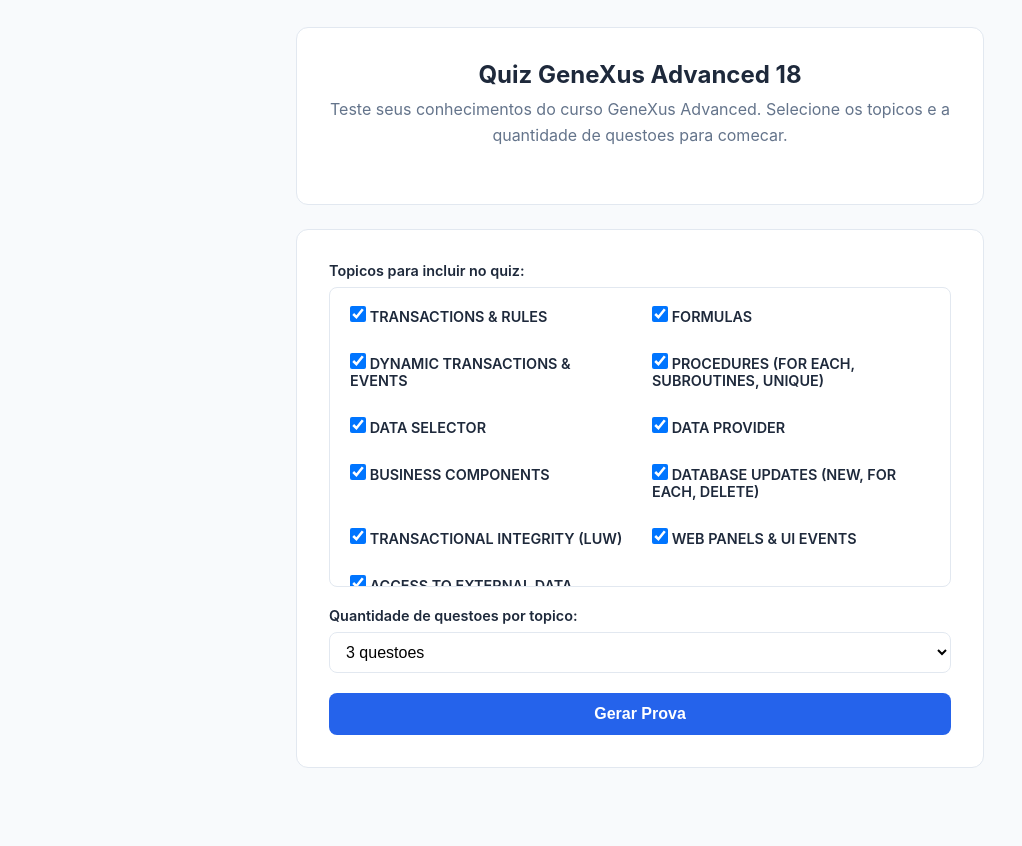
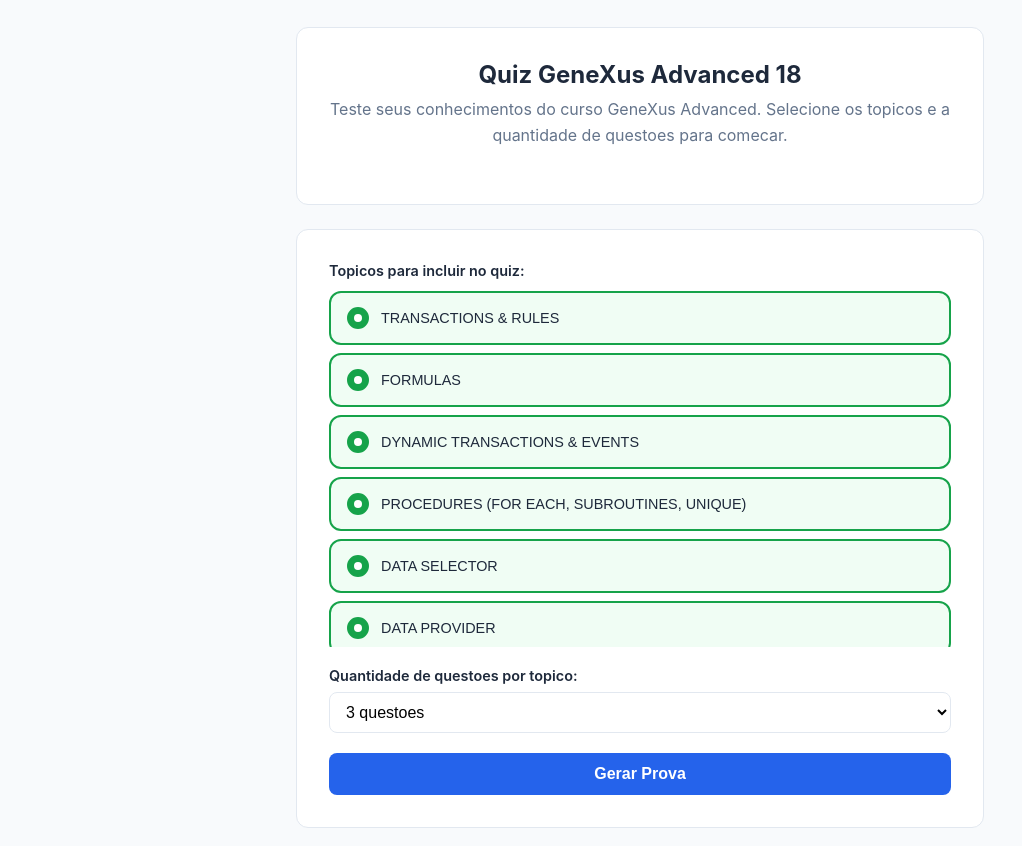
Before and after one commit to diogo-v-s/Quiz-Genexus, a website with bundled scripts: page index.html in a window 1280 px wide. Shown: the part 62-908 px from the top of the page, without its empty margins (0-1022 px from the left). Before the commit the page ends 886 px from the top, so only its background shows below. Built offline with nearby package versions, Linux system fonts and the light colour scheme; files whose address does not match are found by name.

Commit message:
Ajuste visual de tela de selacao de temas

```diff
--- a/css/style.css
+++ b/css/style.css
@@ -65,28 +65,63 @@ body {
 .form-group label { display: block; font-weight: 600; margin-bottom: 8px; font-size: 0.9rem; }
 
 .topic-list {
-  display: grid;
-  grid-template-columns: repeat(auto-fill, minmax(200px, 1fr));
+  display: flex;
+  flex-direction: column;
   gap: 8px;
-  max-height: 300px;
+  max-height: 360px;
   overflow-y: auto;
-  border: 1px solid var(--border);
-  border-radius: 8px;
-  padding: 12px;
+  padding: 4px 0;
 }
 
-.topic-item {
+.topic-pill {
   display: flex;
   align-items: center;
-  gap: 8px;
-  padding: 6px 8px;
-  border-radius: 6px;
+  gap: 12px;
+  width: 100%;
+  padding: 14px 16px;
+  border: 2px solid var(--border);
+  border-radius: 12px;
+  background: var(--card);
   cursor: pointer;
-  font-size: 0.875rem;
-  transition: background 0.15s;
+  font-size: 0.9rem;
+  font-weight: 500;
+  transition: all 0.15s;
+  text-align: left;
+  color: var(--text);
+  user-select: none;
 }
-.topic-item:hover { background: #f1f5f9; }
-.topic-item input[type="checkbox"] { width: 16px; height: 16px; cursor: pointer; }
+.topic-pill:hover { border-color: #94a3b8; background: #f8fafc; }
+.topic-pill:disabled { opacity: 0.5; cursor: not-allowed; }
+.topic-pill:disabled:hover { border-color: var(--border); background: var(--card); }
+.topic-pill.selected { border-color: var(--success); background: #f0fdf4; }
+
+.pill-radio {
+  width: 22px;
+  height: 22px;
+  border-radius: 50%;
+  border: 2px solid #cbd5e1;
+  display: flex;
+  align-items: center;
+  justify-content: center;
+  flex-shrink: 0;
+  transition: all 0.15s;
+}
+.topic-pill.selected .pill-radio {
+  border-color: var(--success);
+  background: var(--success);
+}
+.pill-radio::after {
+  content: '';
+  width: 8px;
+  height: 8px;
+  border-radius: 50%;
+  background: white;
+  opacity: 0;
+  transition: opacity 0.15s;
+}
+.topic-pill.selected .pill-radio::after { opacity: 1; }
+
+.pill-label { flex: 1; }
 
 select {
   width: 100%;
--- a/js/main.js
+++ b/js/main.js
@@ -46,14 +46,12 @@ function updateQuestionCard(s) {
   const q = s.questions[s.currentIndex];
   if (!q) return;
 
-  // Update question card
   const card = document.getElementById('questionCard');
   if (card) {
     const answer = s.answers[s.currentIndex] ?? null;
     card.outerHTML = renderQuestion(q, answer);
   }
 
-  // Update nav buttons
   const nav = document.querySelector('.nav-buttons');
   if (nav) {
     const total = s.questions.length;
@@ -90,7 +88,7 @@ function handleStateChange(newState, prevState) {
   if (newState.screen !== prevState.screen) {
     navigate(newState.screen);
   } else if (newState.screen === 'quiz') {
-    if (newState.currentIndex !== prevState.currentIndex || newState.answers !== prevState.answers) {
+    if (newState.currentIndex !== prevState.currentIndex) {
       updateQuestionCard(newState);
     } else {
       updateCounter(newState);
--- a/js/screens/QuizScreen.js
+++ b/js/screens/QuizScreen.js
@@ -90,6 +90,12 @@ function selectAnswer(selectedIndex) {
   };
 
   setState({ answers: newAnswers });
+
+  // Direct DOM update - no re-render
+  const options = document.querySelectorAll('.option');
+  options.forEach((opt, i) => {
+    opt.classList.toggle('selected', i === selectedIndex);
+  });
 }
 
 function finishQuiz() {
--- a/js/screens/StartScreen.js
+++ b/js/screens/StartScreen.js
@@ -18,12 +18,10 @@ export function render() {
               ${s.topics.length === 0
                 ? '<p style="color:var(--muted)">Carregando topicos...</p>'
                 : s.topics.map(t => `
-                  <label class="topic-item">
-                    <input type="checkbox" value="${t}"
-                      ${s.selectedTopics.includes(t) ? 'checked' : ''}
-                      ${s.generating ? 'disabled' : ''}>
-                    <span>${t}</span>
-                  </label>
+                  <button type="button" class="topic-pill${s.selectedTopics.includes(t) ? ' selected' : ''}" data-topic="${t}" ${s.generating ? 'disabled' : ''}>
+                    <span class="pill-radio"></span>
+                    <span class="pill-label">${t}</span>
+                  </button>
                 `).join('')
               }
             </div>
@@ -53,26 +51,38 @@ export function mount() {
   const form = document.getElementById('configForm');
   const topicList = document.getElementById('topicList');
 
-  // Load topics if not already loaded
   if (getState().topics.length === 0) {
     loadTopics();
   }
 
+  const onPillClick = (e) => {
+    const pill = e.target.closest('.topic-pill');
+    if (!pill) return;
+    const topic = pill.dataset.topic;
+    const s = getState();
+    let selected = [...s.selectedTopics];
+    if (selected.includes(topic)) {
+      selected = selected.filter(t => t !== topic);
+    } else {
+      selected.push(topic);
+    }
+    pill.classList.toggle('selected');
+    setState({ selectedTopics: selected, error: null });
+  };
+
   const onSubmit = async (e) => {
     e.preventDefault();
-    const checks = document.querySelectorAll('#topicList input:checked');
-    const selected = Array.from(checks).map(c => c.value);
-    const qty = parseInt(document.getElementById('qty').value);
+    const selected = Array.from(document.querySelectorAll('.topic-pill.selected')).map(p => p.dataset.topic);
 
     if (selected.length === 0) {
       setState({ error: 'Selecione pelo menos um topico.' });
       return;
     }
 
-    setState({ selectedTopics: selected, questionCount: qty, error: null, generating: true });
+    setState({ selectedTopics: selected, questionCount: parseInt(document.getElementById('qty').value), error: null, generating: true });
 
     try {
-      const data = await generateQuestions(selected, qty);
+      const data = await generateQuestions(selected, parseInt(document.getElementById('qty').value));
       if (!data.questions || data.questions.length === 0) {
         throw new Error('Nenhuma questao foi gerada. Verifique se o servidor esta rodando.');
       }
@@ -90,14 +100,12 @@ export function mount() {
     }
   };
 
-  const onChangeCheck = () => setState({ error: null });
-
+  topicList?.addEventListener('click', onPillClick);
   form?.addEventListener('submit', onSubmit);
-  topicList?.addEventListener('change', onChangeCheck);
 
   return () => {
+    topicList?.removeEventListener('click', onPillClick);
     form?.removeEventListener('submit', onSubmit);
-    topicList?.removeEventListener('change', onChangeCheck);
   };
 }
 
@@ -115,13 +123,12 @@ async function loadTopics() {
   try {
     const data = await fetchTopics();
     setState({ topics: data.topics, selectedTopics: data.topics.slice(0, 3), error: null });
-    // Update DOM directly
     if (topicList) {
       topicList.innerHTML = data.topics.map(t => `
-        <label class="topic-item">
-          <input type="checkbox" value="${t}" checked>
-          <span>${t}</span>
-        </label>
+        <button type="button" class="topic-pill selected" data-topic="${t}" ${getState().generating ? 'disabled' : ''}>
+          <span class="pill-radio"></span>
+          <span class="pill-label">${t}</span>
+        </button>
       `).join('');
     }
   } catch (err) {
```
